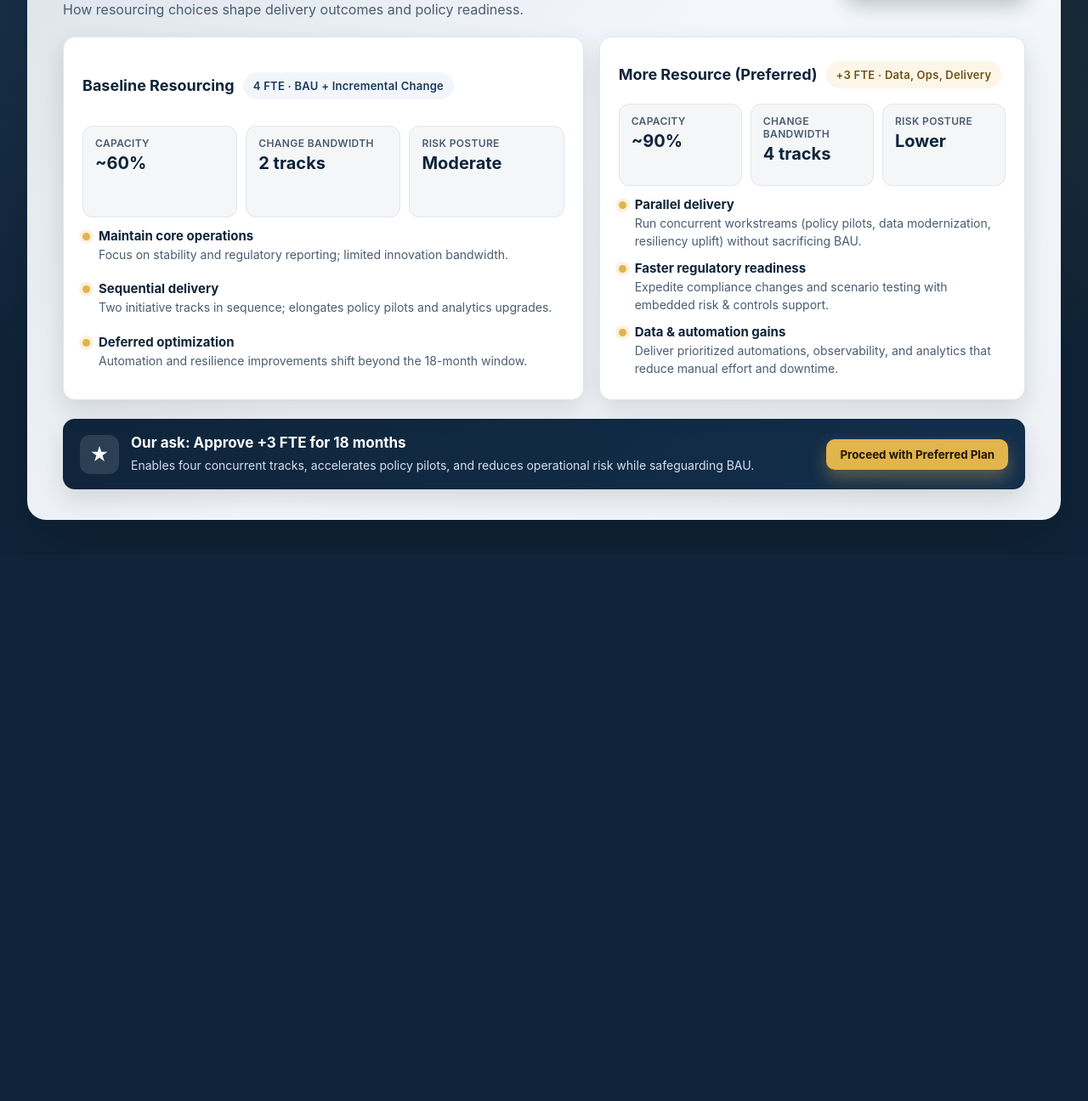
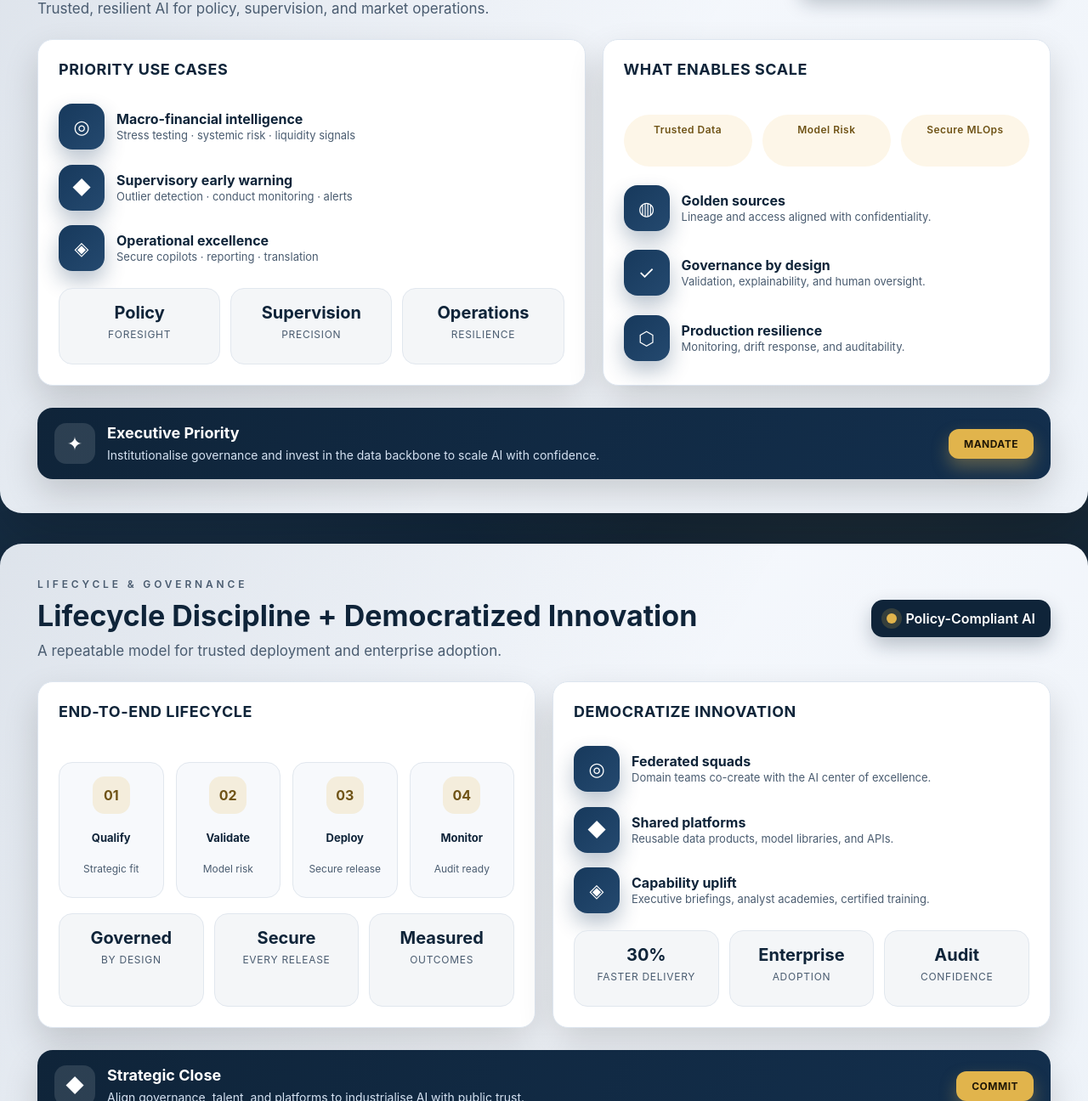
Before and after one commit to disjoin715/ChatGPT-Test, a website: page index.html in a window 1280 px wide. Shown: the part 148-1444 px from the top of the page at 85% size. Before the commit the page ends 800 px from the top, so only its background shows below. Drawn offline with Linux system fonts and the light colour scheme.

Commit message:
Make slides more visual and concise

```diff
--- a/index.html
+++ b/index.html
@@ -3,7 +3,7 @@
 <head>
   <meta charset="UTF-8">
   <meta name="viewport" content="width=device-width, initial-scale=1.0">
-  <title>Resource Strategy Outlook</title>
+  <title>From Pilot to Production: Industrialising AI in a Central Bank</title>
   <style>
     :root {
       --deep-navy: #0f2439;
@@ -13,8 +13,8 @@
       --soft-gray: #f4f6f8;
       --text: #0c1b2a;
       --muted: #4a5c70;
-      --card-shadow: 0 12px 30px rgba(0, 0, 0, 0.12);
-      --radius: 14px;
+      --card-shadow: 0 18px 40px rgba(0, 0, 0, 0.16);
+      --radius: 18px;
     }
 
     * {
@@ -25,8 +25,8 @@
     }
 
     body {
-      background: radial-gradient(circle at 20% 20%, rgba(127, 180, 224, 0.15), transparent 40%),
-                  radial-gradient(circle at 80% 30%, rgba(225, 180, 76, 0.12), transparent 35%),
+      background: radial-gradient(circle at 15% 20%, rgba(127, 180, 224, 0.2), transparent 45%),
+                  radial-gradient(circle at 80% 25%, rgba(225, 180, 76, 0.16), transparent 40%),
                   var(--deep-navy);
       color: var(--text);
       display: flex;
@@ -36,16 +36,21 @@
       padding: 32px;
     }
 
+    .deck {
+      display: grid;
+      gap: 36px;
+    }
+
     .slide {
       width: 1280px;
       height: 720px;
-      background: linear-gradient(145deg, #f9fbff 0%, #eef2f7 100%);
-      border-radius: 22px;
-      box-shadow: 0 28px 70px rgba(0, 0, 0, 0.2);
-      padding: 36px 42px;
+      background: linear-gradient(145deg, #f9fbff 0%, #edf2f8 100%);
+      border-radius: 26px;
+      box-shadow: 0 32px 80px rgba(0, 0, 0, 0.24);
+      padding: 40px 44px;
       display: grid;
       grid-template-rows: auto 1fr auto;
-      gap: 22px;
+      gap: 26px;
       position: relative;
       overflow: hidden;
     }
@@ -54,7 +59,7 @@
       content: "";
       position: absolute;
       inset: 0;
-      background: linear-gradient(135deg, rgba(23, 57, 92, 0.12) 0%, transparent 50%);
+      background: linear-gradient(120deg, rgba(23, 57, 92, 0.12) 0%, transparent 55%);
       pointer-events: none;
     }
 
@@ -64,38 +69,39 @@
       align-items: center;
       position: relative;
       z-index: 1;
+      gap: 20px;
     }
 
     .title-block {
-      max-width: 70%;
+      max-width: 72%;
     }
 
     .eyebrow {
-      font-size: 14px;
-      letter-spacing: 0.22em;
+      font-size: 12px;
+      letter-spacing: 0.32em;
       color: var(--muted);
       text-transform: uppercase;
-      margin-bottom: 8px;
+      margin-bottom: 10px;
       font-weight: 600;
     }
 
     h1 {
-      font-size: 32px;
+      font-size: 34px;
       color: var(--deep-navy);
-      line-height: 1.3;
+      line-height: 1.2;
     }
 
     .subtitle {
-      font-size: 16px;
+      font-size: 17px;
       color: var(--muted);
-      margin-top: 6px;
+      margin-top: 10px;
     }
 
     .badge {
       background: var(--deep-navy);
       color: #fff;
-      padding: 12px 16px;
-      border-radius: 12px;
+      padding: 12px 18px;
+      border-radius: 14px;
       display: inline-flex;
       align-items: center;
       gap: 10px;
@@ -114,109 +120,148 @@
     .content {
       display: grid;
       grid-template-columns: 1.1fr 0.9fr;
-      gap: 18px;
+      gap: 20px;
       position: relative;
       z-index: 1;
+    }
+
+    .content.split {
+      grid-template-columns: 1fr 1fr;
     }
 
     .card {
       background: #fff;
       border-radius: var(--radius);
       box-shadow: var(--card-shadow);
-      padding: 22px;
+      padding: 24px;
       border: 1px solid #dde5ef;
       display: grid;
-      gap: 12px;
+      gap: 18px;
     }
 
     .card h2 {
       font-size: 18px;
       color: var(--deep-navy);
-      display: flex;
-      align-items: center;
-      gap: 10px;
+      letter-spacing: 0.03em;
+      text-transform: uppercase;
     }
 
-    .pill {
-      display: inline-flex;
-      align-items: center;
-      gap: 8px;
-      border-radius: 999px;
-      padding: 8px 12px;
-      font-size: 13px;
-      font-weight: 600;
-      letter-spacing: 0.02em;
+    .icon-grid {
+      display: grid;
+      gap: 14px;
     }
 
-    .pill.baseline {
-      background: #f2f6fb;
-      color: var(--mid-navy);
+    .icon-item {
+      display: grid;
+      grid-template-columns: auto 1fr;
+      gap: 14px;
+      align-items: center;
     }
 
-    .pill.more {
-      background: #fdf6e8;
-      color: #6f5316;
+    .icon-circle {
+      width: 54px;
+      height: 54px;
+      border-radius: 16px;
+      background: linear-gradient(135deg, var(--mid-navy), #24496f);
+      color: #fff;
+      display: grid;
+      place-items: center;
+      font-size: 22px;
+      box-shadow: 0 12px 24px rgba(23, 57, 92, 0.3);
     }
 
-    .metrics {
+    .icon-item h3 {
+      font-size: 16px;
+      color: var(--deep-navy);
+    }
+
+    .icon-item p {
+      font-size: 13px;
+      color: var(--muted);
+      line-height: 1.4;
+    }
+
+    .sparkline {
       display: grid;
       grid-template-columns: repeat(3, 1fr);
-      gap: 10px;
+      gap: 12px;
     }
 
-    .metric {
+    .spark {
+      border-radius: 16px;
+      padding: 16px;
       background: var(--soft-gray);
-      border-radius: 12px;
-      padding: 12px 14px;
       border: 1px solid #e1e7ee;
+      text-align: center;
     }
 
-    .metric .label {
-      font-size: 12px;
-      color: var(--muted);
-      letter-spacing: 0.03em;
-      text-transform: uppercase;
-      margin-bottom: 4px;
-      font-weight: 600;
-    }
-
-    .metric .value {
+    .spark .value {
       font-size: 20px;
       color: var(--deep-navy);
       font-weight: 700;
     }
 
-    .list {
-      display: grid;
-      gap: 8px;
+    .spark .label {
+      font-size: 12px;
+      color: var(--muted);
+      margin-top: 6px;
+      text-transform: uppercase;
+      letter-spacing: 0.06em;
     }
 
-    .list-item {
+    .journey {
       display: grid;
-      grid-template-columns: auto 1fr;
-      gap: 10px;
-      align-items: start;
+      grid-template-columns: repeat(4, 1fr);
+      gap: 14px;
     }
 
-    .bullet {
-      width: 9px;
-      height: 9px;
-      border-radius: 50%;
-      background: var(--accent-gold);
-      margin-top: 6px;
-      box-shadow: 0 0 0 4px rgba(225, 180, 76, 0.18);
+    .journey-step {
+      background: #f7f9fc;
+      border-radius: 16px;
+      padding: 16px;
+      border: 1px solid #e1e7ee;
+      display: grid;
+      gap: 10px;
+      text-align: center;
     }
 
-    .list-item h3 {
-      font-size: 15px;
-      color: var(--deep-navy);
-      margin-bottom: 2px;
+    .journey-step .step-icon {
+      width: 44px;
+      height: 44px;
+      margin: 0 auto;
+      border-radius: 14px;
+      background: rgba(225, 180, 76, 0.18);
+      color: #6f5316;
+      display: grid;
+      place-items: center;
+      font-weight: 700;
     }
 
-    .list-item p {
+    .journey-step h4 {
+      font-size: 13px;
+      color: var(--deep-navy);
+    }
+
+    .journey-step span {
+      font-size: 12px;
       color: var(--muted);
-      font-size: 14px;
-      line-height: 1.5;
+    }
+
+    .pill-row {
+      display: grid;
+      grid-template-columns: repeat(3, 1fr);
+      gap: 12px;
+    }
+
+    .pill {
+      border-radius: 999px;
+      padding: 10px 14px;
+      font-size: 12px;
+      font-weight: 600;
+      text-align: center;
+      background: #fdf6e8;
+      color: #6f5316;
+      letter-spacing: 0.04em;
     }
 
     .ask {
@@ -229,12 +274,14 @@
       align-items: center;
       gap: 14px;
       box-shadow: var(--card-shadow);
+      position: relative;
+      z-index: 1;
     }
 
     .ask .icon {
-      width: 46px;
-      height: 46px;
-      border-radius: 12px;
+      width: 48px;
+      height: 48px;
+      border-radius: 14px;
       background: rgba(255, 255, 255, 0.12);
       display: grid;
       place-items: center;
@@ -242,145 +289,234 @@
     }
 
     .ask .text h3 {
-      font-size: 17px;
+      font-size: 18px;
       margin-bottom: 6px;
     }
 
     .ask .text p {
       font-size: 14px;
       color: #d5e2f2;
-      line-height: 1.5;
+      line-height: 1.4;
     }
 
     .ask .cta {
       background: var(--accent-gold);
       color: #1f1606;
       border: none;
-      padding: 10px 16px;
-      border-radius: 10px;
+      padding: 10px 18px;
+      border-radius: 12px;
       font-weight: 700;
       box-shadow: 0 10px 20px rgba(225, 180, 76, 0.35);
-      cursor: pointer;
-      transition: transform 0.15s ease, box-shadow 0.15s ease;
-    }
-
-    .ask .cta:hover {
-      transform: translateY(-1px);
-      box-shadow: 0 14px 24px rgba(225, 180, 76, 0.4);
+      letter-spacing: 0.04em;
+      text-transform: uppercase;
+      font-size: 12px;
     }
   </style>
 </head>
 <body>
-  <main class="slide" aria-label="Resource strategy outlook slide">
+  <main class="deck" aria-label="Central bank AI industrialisation slides">
+    <section class="slide" aria-label="From pilot to production overview">
       <header class="header">
         <div class="title-block">
-        <div class="eyebrow">18-Month Outlook · Resource Strategy</div>
-        <h1>Baseline vs. Accelerated Delivery</h1>
-        <p class="subtitle">How resourcing choices shape delivery outcomes and policy readiness.</p>
+          <div class="eyebrow">Central Bank AI Strategy</div>
+          <h1>From Pilot to Production</h1>
+          <p class="subtitle">Trusted, resilient AI for policy, supervision, and market operations.</p>
         </div>
-      <div class="badge" aria-label="Timeframe indicator">
+        <div class="badge" aria-label="Presentation theme">
           <span class="dot" aria-hidden="true"></span>
-        <span>Q4 FY24 → Q1 FY26</span>
+          <span>Strategic Priorities 2024–2026</span>
         </div>
       </header>
 
-    <section class="content" aria-label="Resource scenarios and outcomes">
-      <article class="card" aria-label="Baseline resource profile">
-        <h2>
-          Baseline Resourcing
-          <span class="pill baseline" aria-label="Baseline capacity indicator">4 FTE · BAU + Incremental Change</span>
-        </h2>
-        <div class="metrics" aria-label="Baseline metrics">
-          <div class="metric">
-            <div class="label">Capacity</div>
-            <div class="value">~60%</div>
-          </div>
-          <div class="metric">
-            <div class="label">Change bandwidth</div>
-            <div class="value">2 tracks</div>
-          </div>
-          <div class="metric">
-            <div class="label">Risk posture</div>
-            <div class="value">Moderate</div>
+      <section class="content" aria-label="Use cases and readiness">
+        <article class="card" aria-label="Priority use cases">
+          <h2>Priority Use Cases</h2>
+          <div class="icon-grid" aria-label="Use case highlights">
+            <div class="icon-item">
+              <div class="icon-circle" aria-hidden="true">◎</div>
+              <div>
+                <h3>Macro-financial intelligence</h3>
+                <p>Stress testing · systemic risk · liquidity signals</p>
               </div>
             </div>
-        <div class="list" aria-label="Baseline outcomes">
-          <div class="list-item">
-            <div class="bullet" aria-hidden="true"></div>
+            <div class="icon-item">
+              <div class="icon-circle" aria-hidden="true">◆</div>
               <div>
-              <h3>Maintain core operations</h3>
-              <p>Focus on stability and regulatory reporting; limited innovation bandwidth.</p>
+                <h3>Supervisory early warning</h3>
+                <p>Outlier detection · conduct monitoring · alerts</p>
               </div>
             </div>
-          <div class="list-item">
-            <div class="bullet" aria-hidden="true"></div>
+            <div class="icon-item">
+              <div class="icon-circle" aria-hidden="true">◈</div>
               <div>
-              <h3>Sequential delivery</h3>
-              <p>Two initiative tracks in sequence; elongates policy pilots and analytics upgrades.</p>
+                <h3>Operational excellence</h3>
+                <p>Secure copilots · reporting · translation</p>
               </div>
             </div>
-          <div class="list-item">
-            <div class="bullet" aria-hidden="true"></div>
-            <div>
-              <h3>Deferred optimization</h3>
-              <p>Automation and resilience improvements shift beyond the 18-month window.</p>
           </div>
+          <div class="sparkline" aria-label="Impact markers">
+            <div class="spark">
+              <div class="value">Policy</div>
+              <div class="label">Foresight</div>
+            </div>
+            <div class="spark">
+              <div class="value">Supervision</div>
+              <div class="label">Precision</div>
+            </div>
+            <div class="spark">
+              <div class="value">Operations</div>
+              <div class="label">Resilience</div>
             </div>
           </div>
         </article>
 
-      <article class="card" aria-label="Accelerated resource profile">
-        <h2>
-          More Resource (Preferred)
-          <span class="pill more" aria-label="Expanded capacity indicator">+3 FTE · Data, Ops, Delivery</span>
-        </h2>
-        <div class="metrics" aria-label="Accelerated metrics">
-          <div class="metric">
-            <div class="label">Capacity</div>
-            <div class="value">~90%</div>
+        <article class="card" aria-label="Conditions for scale">
+          <h2>What Enables Scale</h2>
+          <div class="pill-row" aria-label="Scale pillars">
+            <div class="pill">Trusted Data</div>
+            <div class="pill">Model Risk</div>
+            <div class="pill">Secure MLOps</div>
           </div>
-          <div class="metric">
-            <div class="label">Change bandwidth</div>
-            <div class="value">4 tracks</div>
-          </div>
-          <div class="metric">
-            <div class="label">Risk posture</div>
-            <div class="value">Lower</div>
+          <div class="icon-grid" aria-label="Scale visuals">
+            <div class="icon-item">
+              <div class="icon-circle" aria-hidden="true">◍</div>
+              <div>
+                <h3>Golden sources</h3>
+                <p>Lineage and access aligned with confidentiality.</p>
               </div>
             </div>
-        <div class="list" aria-label="Accelerated outcomes">
-          <div class="list-item">
-            <div class="bullet" aria-hidden="true"></div>
+            <div class="icon-item">
+              <div class="icon-circle" aria-hidden="true">✓</div>
               <div>
-              <h3>Parallel delivery</h3>
-              <p>Run concurrent workstreams (policy pilots, data modernization, resiliency uplift) without sacrificing BAU.</p>
+                <h3>Governance by design</h3>
+                <p>Validation, explainability, and human oversight.</p>
               </div>
             </div>
-          <div class="list-item">
-            <div class="bullet" aria-hidden="true"></div>
+            <div class="icon-item">
+              <div class="icon-circle" aria-hidden="true">⬡</div>
               <div>
-              <h3>Faster regulatory readiness</h3>
-              <p>Expedite compliance changes and scenario testing with embedded risk & controls support.</p>
-            </div>
-          </div>
-          <div class="list-item">
-            <div class="bullet" aria-hidden="true"></div>
-            <div>
-              <h3>Data & automation gains</h3>
-              <p>Deliver prioritized automations, observability, and analytics that reduce manual effort and downtime.</p>
+                <h3>Production resilience</h3>
+                <p>Monitoring, drift response, and auditability.</p>
               </div>
             </div>
           </div>
         </article>
       </section>
 
-    <section class="ask" aria-label="Executive ask">
-      <div class="icon" aria-hidden="true">★</div>
+      <section class="ask" aria-label="Executive priority">
+        <div class="icon" aria-hidden="true">✦</div>
         <div class="text">
-        <h3>Our ask: Approve +3 FTE for 18 months</h3>
-        <p>Enables four concurrent tracks, accelerates policy pilots, and reduces operational risk while safeguarding BAU.</p>
+          <h3>Executive Priority</h3>
+          <p>Institutionalise governance and invest in the data backbone to scale AI with confidence.</p>
         </div>
-      <button class="cta" aria-label="Proceed with preferred option">Proceed with Preferred Plan</button>
+        <div class="cta" aria-label="Institutional mandate">Mandate</div>
+      </section>
+    </section>
+
+    <section class="slide" aria-label="AI lifecycle and democratization">
+      <header class="header">
+        <div class="title-block">
+          <div class="eyebrow">Lifecycle & Governance</div>
+          <h1>Lifecycle Discipline + Democratized Innovation</h1>
+          <p class="subtitle">A repeatable model for trusted deployment and enterprise adoption.</p>
+        </div>
+        <div class="badge" aria-label="Lifecycle focus">
+          <span class="dot" aria-hidden="true"></span>
+          <span>Policy-Compliant AI</span>
+        </div>
+      </header>
+
+      <section class="content split" aria-label="Lifecycle and democratization">
+        <article class="card" aria-label="AI lifecycle">
+          <h2>End-to-End Lifecycle</h2>
+          <div class="journey" aria-label="Lifecycle steps">
+            <div class="journey-step">
+              <div class="step-icon">01</div>
+              <h4>Qualify</h4>
+              <span>Strategic fit</span>
+            </div>
+            <div class="journey-step">
+              <div class="step-icon">02</div>
+              <h4>Validate</h4>
+              <span>Model risk</span>
+            </div>
+            <div class="journey-step">
+              <div class="step-icon">03</div>
+              <h4>Deploy</h4>
+              <span>Secure release</span>
+            </div>
+            <div class="journey-step">
+              <div class="step-icon">04</div>
+              <h4>Monitor</h4>
+              <span>Audit ready</span>
+            </div>
+          </div>
+          <div class="sparkline" aria-label="Lifecycle anchors">
+            <div class="spark">
+              <div class="value">Governed</div>
+              <div class="label">By design</div>
+            </div>
+            <div class="spark">
+              <div class="value">Secure</div>
+              <div class="label">Every release</div>
+            </div>
+            <div class="spark">
+              <div class="value">Measured</div>
+              <div class="label">Outcomes</div>
+            </div>
+          </div>
+        </article>
+
+        <article class="card" aria-label="Democratization">
+          <h2>Democratize Innovation</h2>
+          <div class="icon-grid" aria-label="Democratization initiatives">
+            <div class="icon-item">
+              <div class="icon-circle" aria-hidden="true">◎</div>
+              <div>
+                <h3>Federated squads</h3>
+                <p>Domain teams co-create with the AI center of excellence.</p>
+              </div>
+            </div>
+            <div class="icon-item">
+              <div class="icon-circle" aria-hidden="true">◆</div>
+              <div>
+                <h3>Shared platforms</h3>
+                <p>Reusable data products, model libraries, and APIs.</p>
+              </div>
+            </div>
+            <div class="icon-item">
+              <div class="icon-circle" aria-hidden="true">◈</div>
+              <div>
+                <h3>Capability uplift</h3>
+                <p>Executive briefings, analyst academies, certified training.</p>
+              </div>
+            </div>
+          </div>
+          <div class="sparkline" aria-label="Democratization outcomes">
+            <div class="spark">
+              <div class="value">30%</div>
+              <div class="label">Faster delivery</div>
+            </div>
+            <div class="spark">
+              <div class="value">Enterprise</div>
+              <div class="label">Adoption</div>
+            </div>
+            <div class="spark">
+              <div class="value">Audit</div>
+              <div class="label">Confidence</div>
+            </div>
+          </div>
+        </article>
+      </section>
+
+      <section class="ask" aria-label="Strategic close">
+        <div class="icon" aria-hidden="true">◆</div>
+        <div class="text">
+          <h3>Strategic Close</h3>
+          <p>Align governance, talent, and platforms to industrialise AI with public trust.</p>
+        </div>
+        <div class="cta" aria-label="Commitment">Commit</div>
+      </section>
     </section>
   </main>
 </body>
```
Lines whose indentation alone changed are shown as unchanged.
